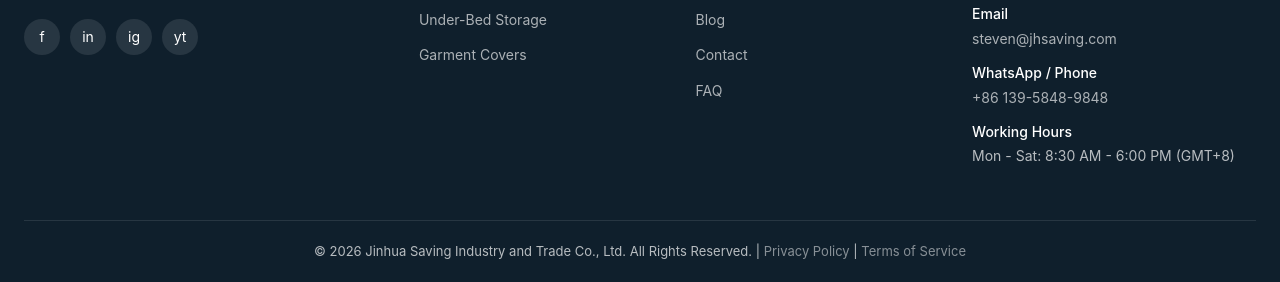
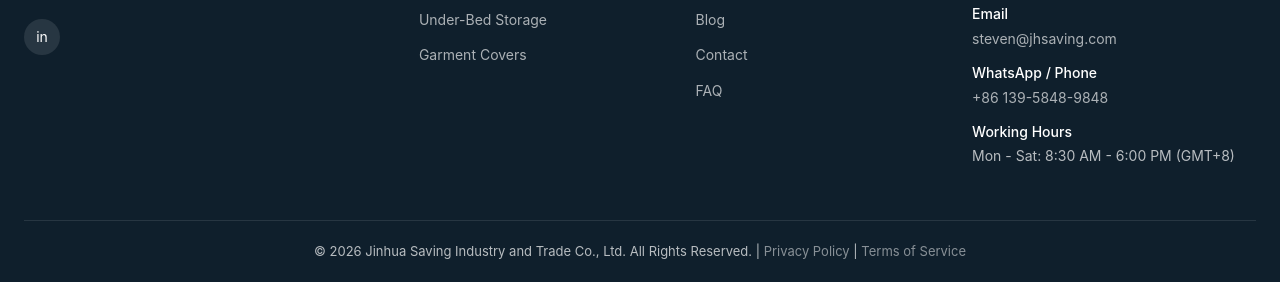
Before and after one commit to esunyaya-cloud/jhsaving-website, a plain HTML site: page blog/closet-organization-with-storage-boxes.html in a window 1280 px wide. Shown: the part 3949-4231 px from the top of the page. Drawn offline with nearby package versions, Linux system fonts and the light colour scheme.

Commit message:
Point footer LinkedIn to real company page, remove dead social icons; fix Organization sameAs

```diff
--- a/blog/closet-organization-with-storage-boxes.html
+++ b/blog/closet-organization-with-storage-boxes.html
@@ -245,10 +245,7 @@
           </div>
           <p class="footer-about">Jinhua Saving Industry and Trade Co. Ltd — your trusted OEM/ODM partner for premium household storage solutions since 2017.</p>
           <div class="footer-social" aria-label="Social media">
-            <a href="#" aria-label="Facebook">f</a>
-            <a href="#" aria-label="LinkedIn">in</a>
-            <a href="#" aria-label="Instagram">ig</a>
-            <a href="#" aria-label="YouTube">yt</a>
+            <a href="https://www.linkedin.com/company/143495952/" target="_blank" rel="noopener" aria-label="LinkedIn">in</a>
           </div>
         </div>
         <div>
```
